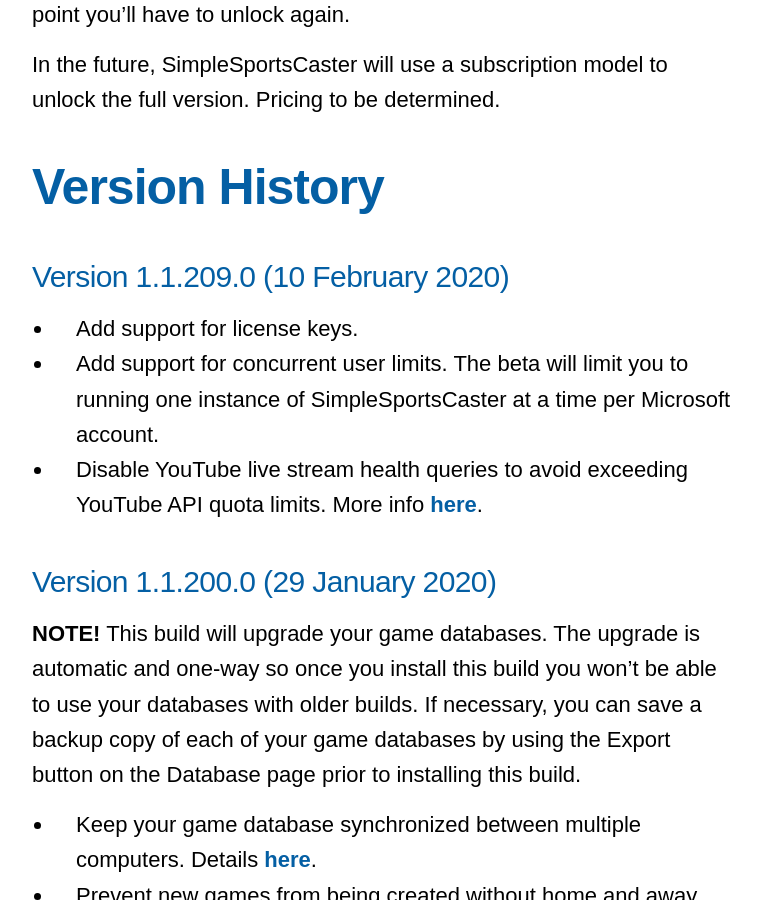
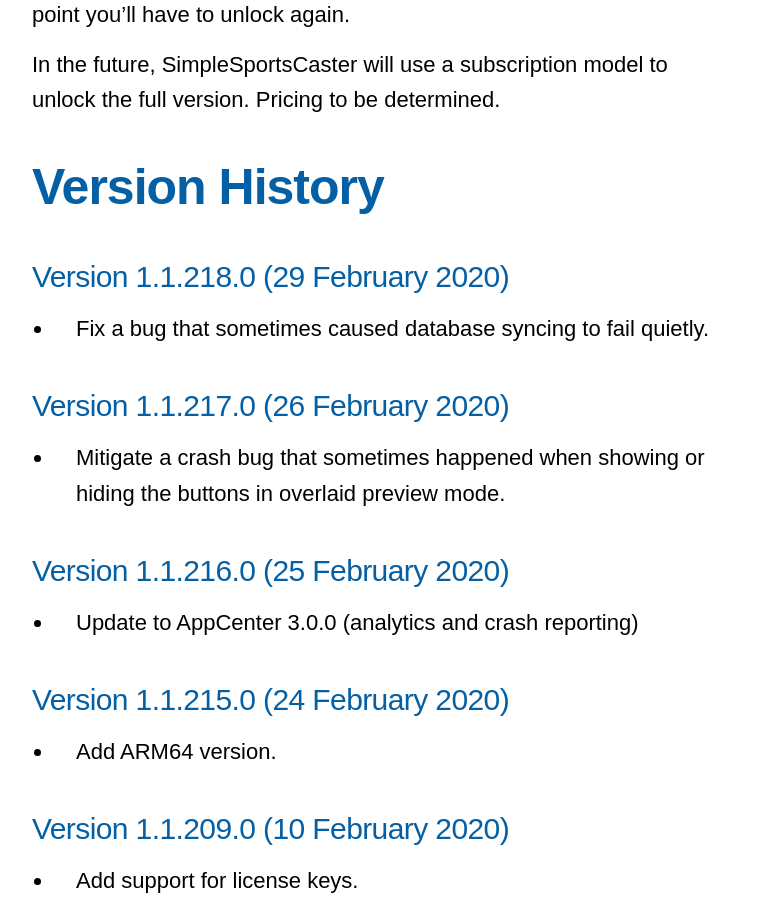
Before and after one commit to Zofware/www.simplesportscaster.com, a Jekyll site: the page built from docs/_pages/about.md, in a window 1280 px wide and 900 px high, scrolled down 2283 px. Shown: the whole window, without its empty margins (258-1019 px from the left). Built offline with Jekyll 4.4.1, drawn with Linux system fonts in a browser that asks for light colours; nearby versions of some CDN libraries; some web fonts are replaced.

```diff
--- a/docs/_pages/about.md
+++ b/docs/_pages/about.md
@@ -72,6 +72,18 @@ The free version of SimpleSportsCaster puts a watermark over the upper-right cor
 In the future, SimpleSportsCaster will use a subscription model to unlock the full version. Pricing to be determined.
 
 ## Version History
+
+### Version 1.1.218.0 (29 February 2020)
+* Fix a bug that sometimes caused database syncing to fail quietly.
+
+### Version 1.1.217.0 (26 February 2020)
+* Mitigate a crash bug that sometimes happened when showing or hiding the buttons in overlaid preview mode.
+
+### Version 1.1.216.0 (25 February 2020)
+* Update to AppCenter 3.0.0 (analytics and crash reporting)
+
+### Version 1.1.215.0 (24 February 2020)
+* Add ARM64 version.
 
 ### Version 1.1.209.0 (10 February 2020)
 * Add support for license keys.
```
